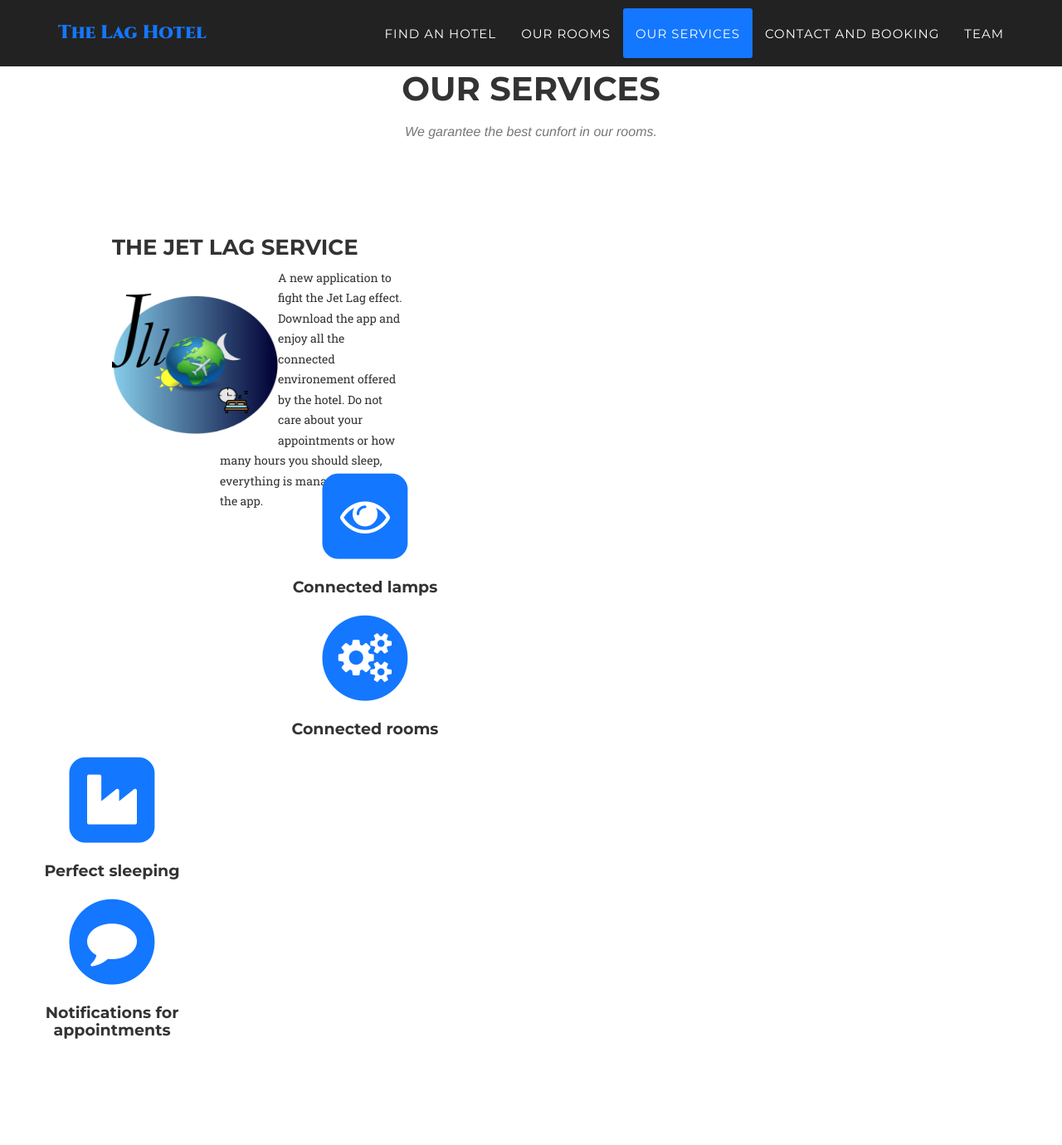
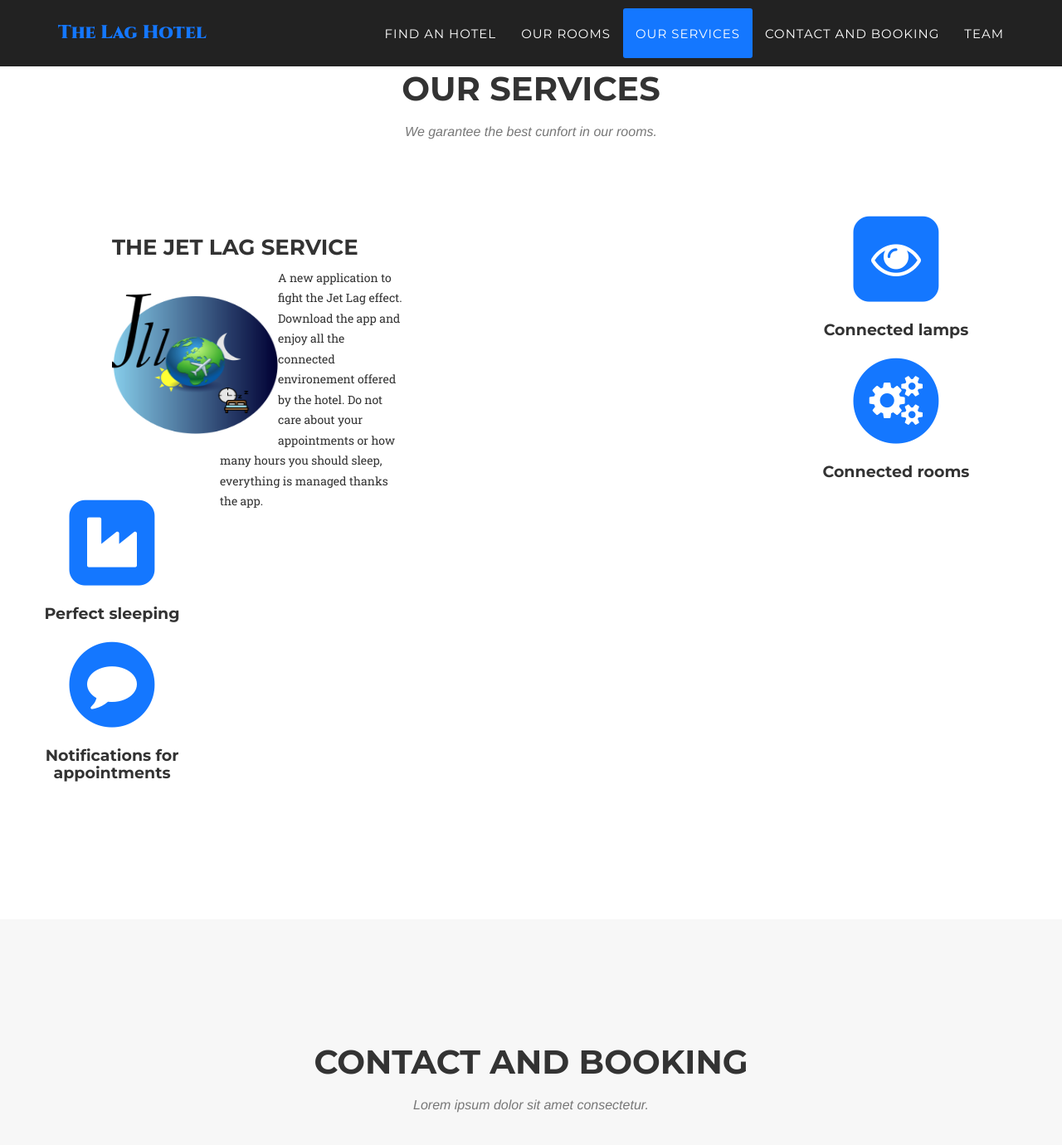
Before and after one commit to VincentGautier/Hotel-web-site, a Jekyll site: the page built from index.html, in a window 1280 px wide and 1400 px high, scrolled down 2366 px. Shown: the top 1380 px of the window at 83% size. Built offline with Jekyll 4.4.1, drawn with Linux system fonts in a browser that asks for light colours; some web fonts are replaced.

Commit message:
Update agency.css

```diff
--- a/_includes/css/agency.css
+++ b/_includes/css/agency.css
@@ -906,6 +906,6 @@ div#col_3 {
 }
 div#centre {
 
-	margin-right:400px;
+	margin-left:400px;
 
 }
```
